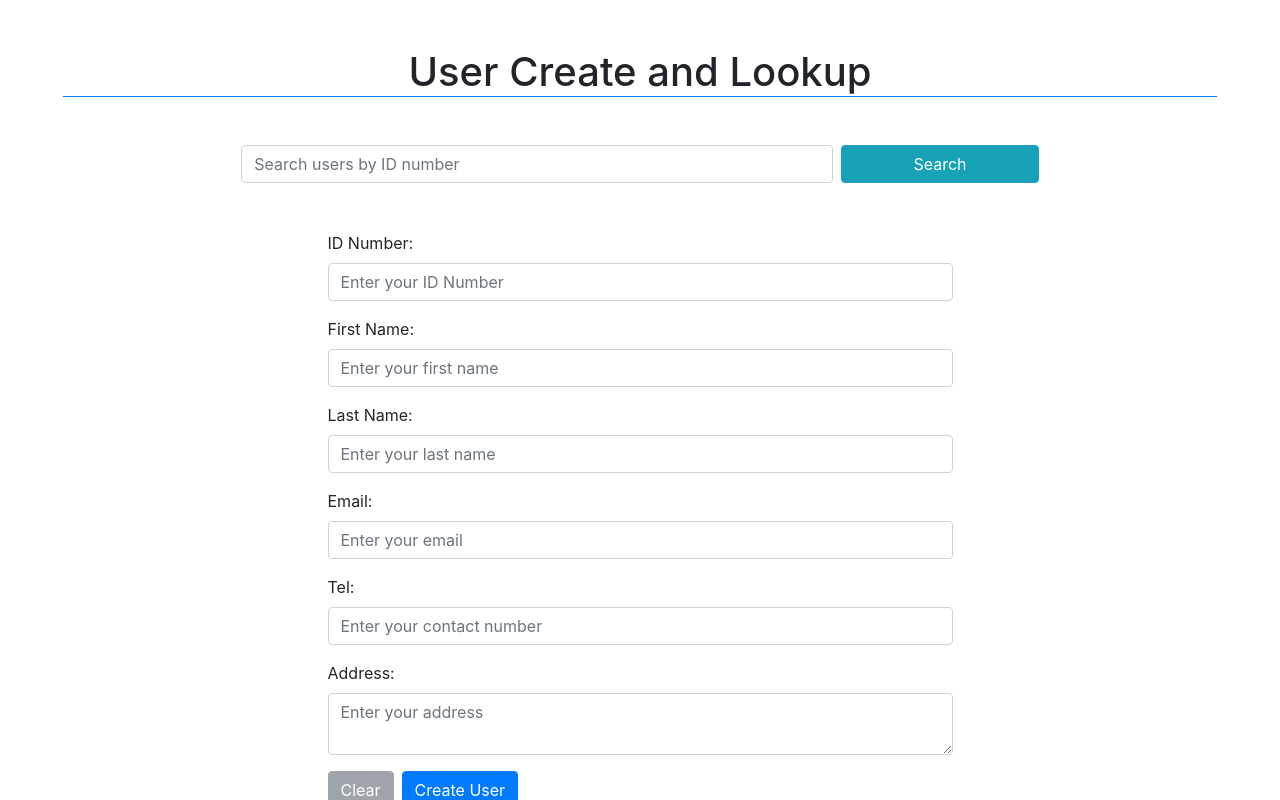
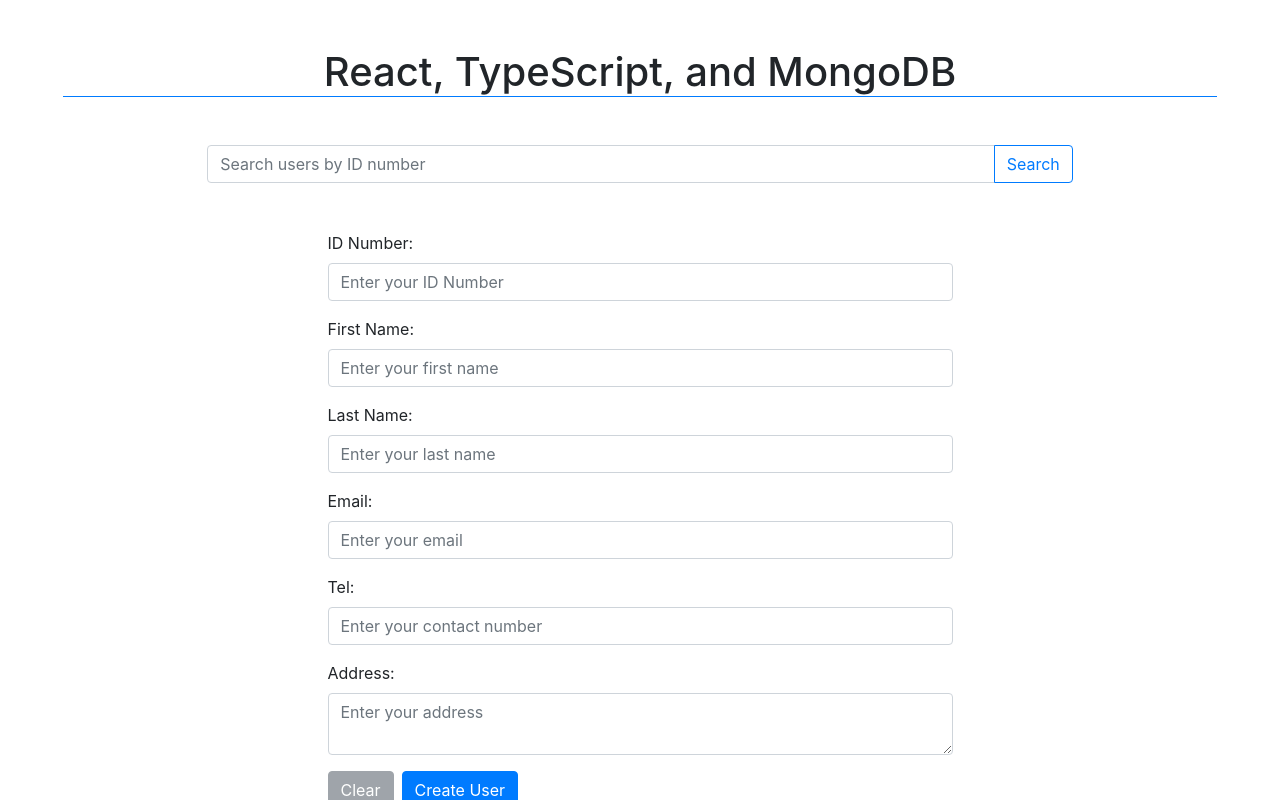
Before and after one commit to ethanae/React-TypeScript, a React app: page / in a window 1280 px wide. Shown: the top 800 px of the page. Built offline with nearby package versions, Linux system fonts and the light colour scheme.

Commit message:
-- create search input component - remove superfluous components

```diff
--- a/src/client/components/App.tsx
+++ b/src/client/components/App.tsx
@@ -2,12 +2,11 @@
 import "bootstrap/dist/css/bootstrap.css";
 import 'react-toastify/dist/ReactToastify.css';
 
-import { Input } from "./Input";
 import { UserForm } from "./Forms/UserForm";
 import { UserCard } from "./UserCard";
 import { IUser } from "../interfaces/IUser";
-import { Button } from "./Button";
 import { ToastContainer, toast } from 'react-toastify';
+import SearchInput from './SearchInput';
 
 const reactImg = require('../assets/react-logo.png');
 const nodeImg = require('../assets/nodejs-logo.png');
@@ -50,7 +49,7 @@
         if(data)
           this.setState({ user: data, showUser: true });
         else
-          toast.error('We couldn\'t find that user :(');
+          toast.error('User not found');
       });
     }
   }
@@ -64,12 +63,14 @@
       <div className='container-fluid mb-5'>
         <ToastContainer />
         <div className='text-center p-5'>
-          <h1 className='mb-5 border-bottom border-primary'>User Create and Lookup</h1>
-          <div className='row'>
-            <div className='col'/>
-            <Input className='form-control col-6' placeholder='Search users by ID number' onInputChange={e => this.onSearchChange(e)} />
-            <Button className='btn btn-info col-2 ml-2' text='Search' onClick={e => this.onSearchClick()}/>
-            <div className='col'/>
+          <h1 className='mb-5 border-bottom border-primary'>React, TypeScript, and MongoDB</h1>
+          <div className='w-75 m-auto'>
+            <SearchInput
+              className='form-control'
+              placeholder='Search users by ID number'
+              onSearchChange={e => this.onSearchChange(e)}
+              onSearchTrigger={_ => this.onSearchClick()}
+            />
           </div>
         </div>
         <div className='w-50 m-auto pb-3 border-bottom border-primary'>
@@ -79,7 +80,9 @@
               (
                 <div>
                   <UserCard user={this.state.user} />
-                  <Button text='Close' className='btn btn-danger mt-2 col-12' onClick={e => this.dismissUserCard()} />
+                  <button className='btn btn-danger mt-2 col-12' onClick={_ => this.dismissUserCard()}>
+                    Close
+                  </button>
                 </div>
               )
           }
--- a/src/client/components/Button.tsx
+++ /dev/null
@@ -1,14 +0,0 @@
-import * as React from "react";
-
-export interface IClickableProps {
-  type?: string,
-  onClick?(e: React.MouseEvent<HTMLButtonElement>): any,
-  text: string,
-  className?: string
-}
-
-export const Button = (props: IClickableProps) => {
-  return (
-    <button type="button" className={props.className} onClick={e => props.onClick(e)}>{props.text}</button>
-  );
-}
--- a/src/client/components/Input.tsx
+++ /dev/null
@@ -1,22 +0,0 @@
-import * as React from "react";
-
-export interface IInputProps {
-  onInputChange?(e: React.ChangeEvent<any>): any,
-  placeholder?: string,
-  className?: string
-}
-
-export class Input extends React.Component<IInputProps, {}> {
-
-  constructor(props: IInputProps) {
-    super(props);
-  }
-
-  render() {
-    return <input
-            placeholder={this.props.placeholder}
-            className={this.props.className}
-            type="search"
-            onChange={e => this.props.onInputChange(e)}/>;
-  }
-}
--- /dev/null
+++ b/src/client/components/SearchInput.tsx
@@ -0,0 +1,32 @@
+import * as React from 'react';
+
+export interface ISearchProps {
+  onSearchChange?(e: React.ChangeEvent<any>): any,
+  onSearchTrigger?(e: React.MouseEvent<HTMLButtonElement>): any,
+  placeholder?: string,
+  className?: string
+}
+
+const SearchInput = (props: ISearchProps) => {
+  return (
+      <div className="input-group">
+        <input
+          type="search"
+          className={props.className}
+          placeholder={props.placeholder}
+          aria-label={props.placeholder}
+          onChange={e => props.onSearchChange(e)} />
+
+        <div className="input-group-append">
+          <button
+            onClick={e => props.onSearchTrigger(e)}
+            className="btn btn-outline-primary"
+            type="button">
+              Search
+          </button>
+        </div>
+      </div>
+  )
+}
+
+export default SearchInput;
```
